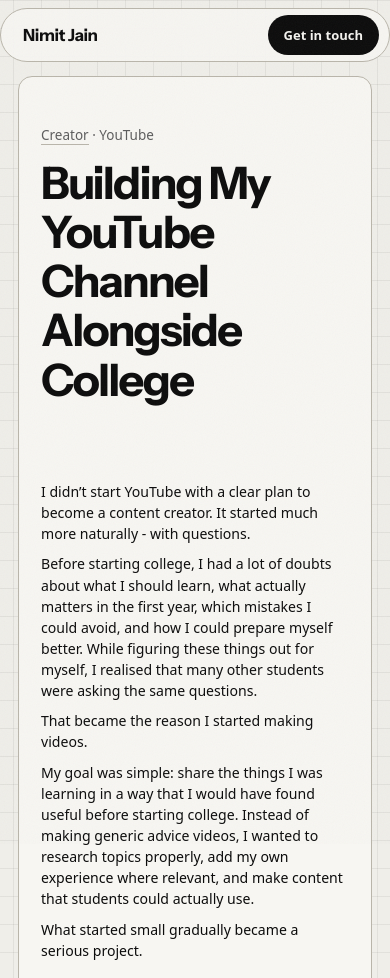
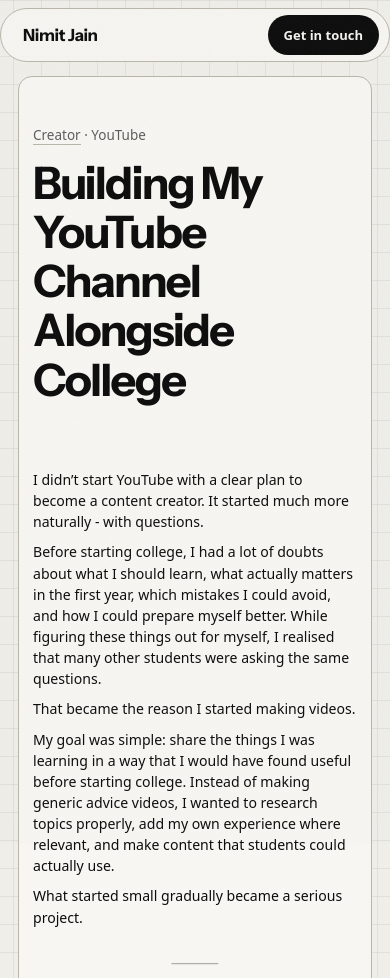
Before and after one commit to Nimit3418/Portfolio_NimitJain, a website: page youtube.html in a window 390 px wide. Shown: the top 978 px of the page. Drawn offline with Linux system fonts and the light colour scheme; a web font is replaced by a local one.

Commit message:
Bulletproof mobile layout constraints

```diff
--- a/css/app.css
+++ b/css/app.css
@@ -27,7 +27,7 @@
 }
 
 * { margin: 0; padding: 0; box-sizing: border-box; }
-html, body { overflow-x: clip; }
+html, body { overflow-x: hidden; }
 html.lenis, html.lenis body { height: auto; }
 .lenis.lenis-smooth { scroll-behavior: auto !important; }
 
@@ -38,6 +38,7 @@ body {
   font-size: 17px;
   line-height: 1.6;
   -webkit-font-smoothing: antialiased;
+  overflow-wrap: break-word;
 }
 /* paper grain: fixed, inert, barely there */
 body::before {
@@ -254,9 +255,10 @@ a.pill:hover { background: var(--ink); color: var(--paper); }
 
 .page-cs main { max-width: 900px; padding-bottom: 96px; }
 .cs { display: grid; gap: 44px; padding-top: 44px; }
+.cs > * { min-width: 0; }
 .crumb { font-size: 13.5px; color: var(--muted); }
 .crumb a { border-bottom: 1px solid var(--line-strong); }
-.cs h1 { font-size: clamp(2.8rem, 7vw, 5.2rem); letter-spacing: -.045em; line-height: .95; margin: 12px 0 14px; }
+.cs h1 { font-size: clamp(2rem, 9vw, 5.2rem); letter-spacing: -.045em; line-height: .95; margin: 12px 0 14px; overflow-wrap: break-word; hyphens: auto; }
 .cs-lead { font-size: 1.2rem; color: var(--muted); max-width: 52ch; }
 .cs-meta { display: grid; grid-template-columns: 1fr 1fr; gap: 14px 32px; margin-top: 30px; border-top: 1.5px solid var(--ink); padding-top: 20px; }
 .cs-meta .wide { grid-column: 1 / -1; }
--- a/css/grid.css
+++ b/css/grid.css
@@ -93,6 +93,7 @@ main { padding-top: 22px; }
   .stats dd { font-size: 1.6rem; }
   .ticker { border-radius: 12px; }
   main { padding-top: 14px; }
+  .page-cs .cs { padding: 20px 14px 32px; gap: 32px; }
 }
 
 
```
